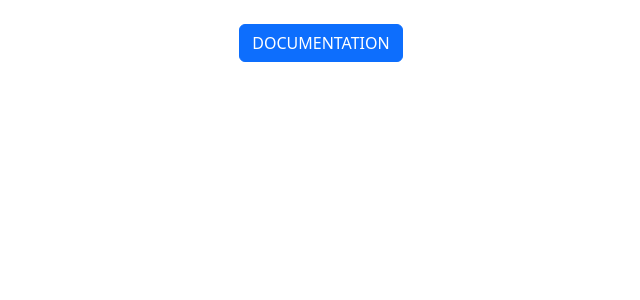
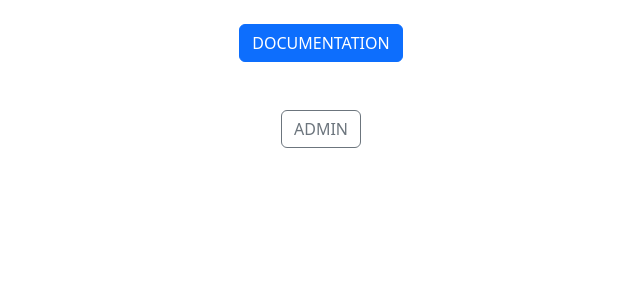
Before and after one commit to rivka-levit/ecommerce-api, a Django app: template templates/index.html in a window 1280 px wide. Shown: the part 120-420 px from the top of the page, without its empty margins (319-959 px from the left). Run offline with Django 4.2, Linux system fonts and the light colour scheme; the template is opened without the code that fills it, so the values that code supplies are empty.

Commit message:
admin button, product lin fields

```diff
--- a/product/admin.py
+++ b/product/admin.py
@@ -18,6 +18,7 @@ class BrandAdmin(admin.ModelAdmin):
 
 class ProductLineInline(admin.TabularInline):
     model = ProductLine
+    fields = ['sku', 'price', 'stock_qty', 'is_active']
 
 
 @admin.register(Product)
--- a/templates/index.html
+++ b/templates/index.html
@@ -26,6 +26,14 @@
         </center>
         </div>
 
+        <div class="row">
+        <center>
+          <a href="{% url 'admin:index' %}" class="btn btn-outline-secondary text-uppercase w-20 mt-5">
+            Admin
+          </a>
+        </center>
+        </div>
+
     </div>
 
     <script
```
